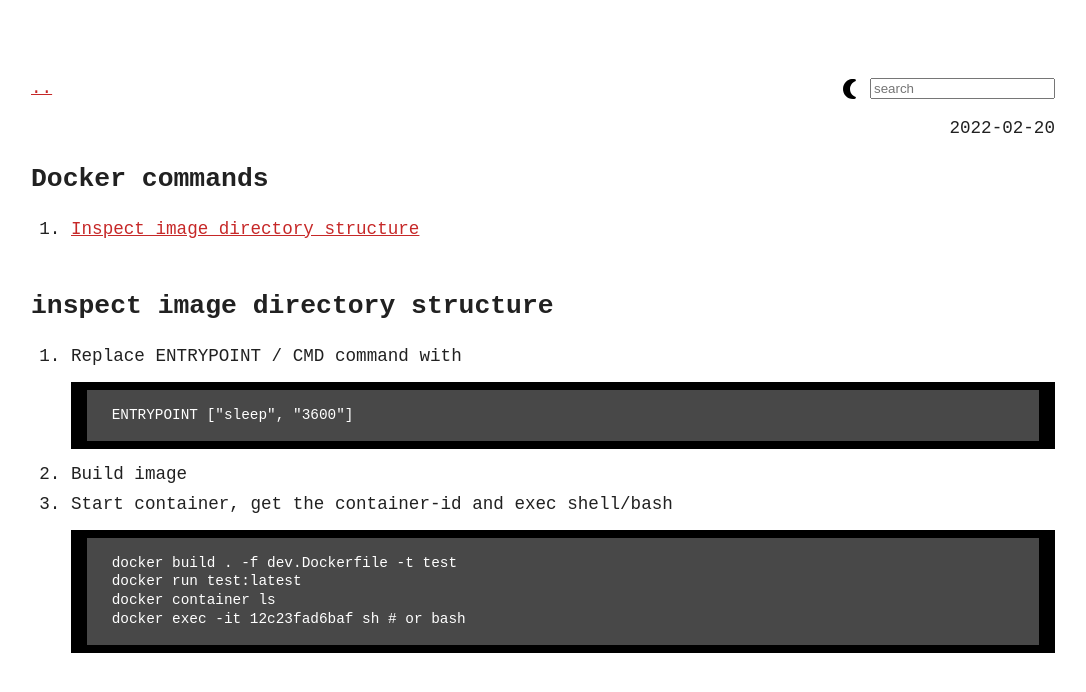
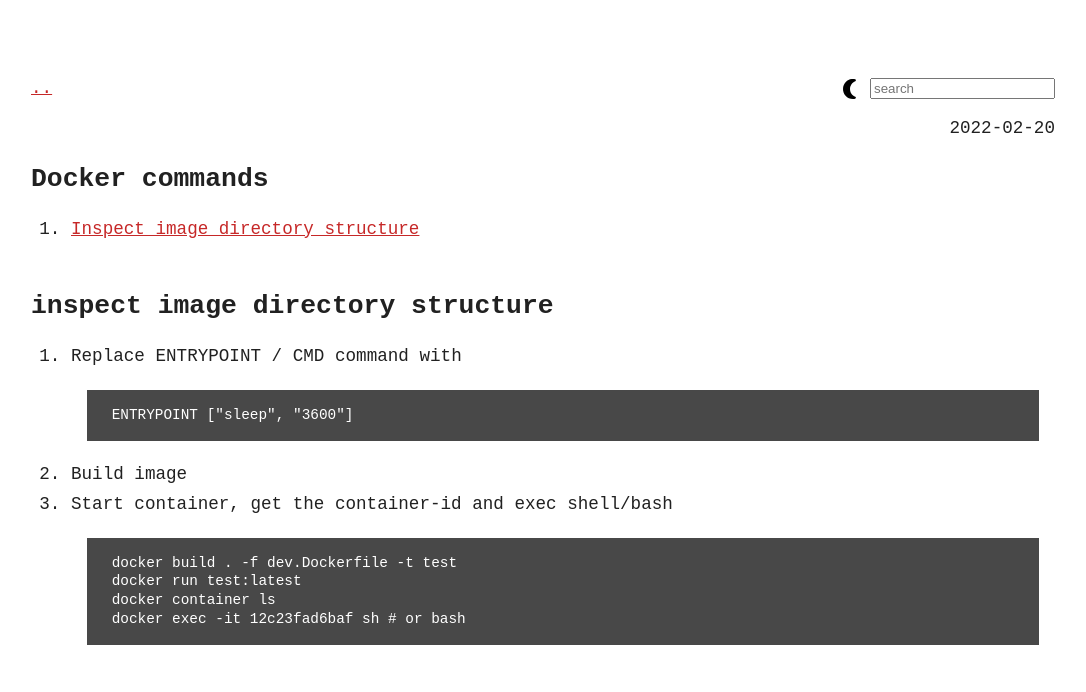
Before and after one commit to matseee/matseee.github.io, a Jekyll site: the page built from _posts/2022-02-20-docker-commands.md, in a window 1280 px wide. Shown: the top 692 px of the page, without its empty margins (97-1183 px from the left). Built offline with Jekyll 4.4.1, drawn with Linux system fonts in a browser that asks for light colours.

Commit message:
fix wrong background color

```diff
--- a/assets/css/monkai.css
+++ b/assets/css/monkai.css
@@ -1,71 +1,321 @@
 .highlight pre {
-    background-color: #000;
     font-size: 0.9rem;
     padding: 0.5rem 1rem;
     overflow-x: auto;
     white-space: pre-wrap;
- }
-.highlight .hll { background-color: #000; }
-.highlight .c { color: #75715e } /* Comment */
-.highlight .err { color: #960050; background-color: #1e0010 } /* Error */
-.highlight .k { color: #66d9ef } /* Keyword */
-.highlight .l { color: #ae81ff } /* Literal */
-.highlight .n { color: #f8f8f2 } /* Name */
-.highlight .o { color: #f92672 } /* Operator */
-.highlight .p { color: #f8f8f2 } /* Punctuation */
-.highlight .cm { color: #75715e } /* Comment.Multiline */
-.highlight .cp { color: #75715e } /* Comment.Preproc */
-.highlight .c1 { color: #75715e } /* Comment.Single */
-.highlight .cs { color: #75715e } /* Comment.Special */
-.highlight .ge { font-style: italic } /* Generic.Emph */
-.highlight .gs { font-weight: bold } /* Generic.Strong */
-.highlight .kc { color: #66d9ef } /* Keyword.Constant */
-.highlight .kd { color: #66d9ef } /* Keyword.Declaration */
-.highlight .kn { color: #f92672 } /* Keyword.Namespace */
-.highlight .kp { color: #66d9ef } /* Keyword.Pseudo */
-.highlight .kr { color: #66d9ef } /* Keyword.Reserved */
-.highlight .kt { color: #66d9ef } /* Keyword.Type */
-.highlight .ld { color: #e6db74 } /* Literal.Date */
-.highlight .m { color: #ae81ff } /* Literal.Number */
-.highlight .s { color: #e6db74 } /* Literal.String */
-.highlight .na { color: #a6e22e } /* Name.Attribute */
-.highlight .nb { color: #f8f8f2 } /* Name.Builtin */
-.highlight .nc { color: #a6e22e } /* Name.Class */
-.highlight .no { color: #66d9ef } /* Name.Constant */
-.highlight .nd { color: #a6e22e } /* Name.Decorator */
-.highlight .ni { color: #f8f8f2 } /* Name.Entity */
-.highlight .ne { color: #a6e22e } /* Name.Exception */
-.highlight .nf { color: #a6e22e } /* Name.Function */
-.highlight .nl { color: #f8f8f2 } /* Name.Label */
-.highlight .nn { color: #f8f8f2 } /* Name.Namespace */
-.highlight .nx { color: #a6e22e } /* Name.Other */
-.highlight .py { color: #f8f8f2 } /* Name.Property */
-.highlight .nt { color: #f92672 } /* Name.Tag */
-.highlight .nv { color: #f8f8f2 } /* Name.Variable */
-.highlight .ow { color: #f92672 } /* Operator.Word */
-.highlight .w { color: #f8f8f2 } /* Text.Whitespace */
-.highlight .mf { color: #ae81ff } /* Literal.Number.Float */
-.highlight .mh { color: #ae81ff } /* Literal.Number.Hex */
-.highlight .mi { color: #ae81ff } /* Literal.Number.Integer */
-.highlight .mo { color: #ae81ff } /* Literal.Number.Oct */
-.highlight .sb { color: #e6db74 } /* Literal.String.Backtick */
-.highlight .sc { color: #e6db74 } /* Literal.String.Char */
-.highlight .sd { color: #e6db74 } /* Literal.String.Doc */
-.highlight .s2 { color: #e6db74 } /* Literal.String.Double */
-.highlight .se { color: #ae81ff } /* Literal.String.Escape */
-.highlight .sh { color: #e6db74 } /* Literal.String.Heredoc */
-.highlight .si { color: #e6db74 } /* Literal.String.Interpol */
-.highlight .sx { color: #e6db74 } /* Literal.String.Other */
-.highlight .sr { color: #e6db74 } /* Literal.String.Regex */
-.highlight .s1 { color: #e6db74 } /* Literal.String.Single */
-.highlight .ss { color: #e6db74 } /* Literal.String.Symbol */
-.highlight .bp { color: #f8f8f2 } /* Name.Builtin.Pseudo */
-.highlight .vc { color: #f8f8f2 } /* Name.Variable.Class */
-.highlight .vg { color: #f8f8f2 } /* Name.Variable.Global */
-.highlight .vi { color: #f8f8f2 } /* Name.Variable.Instance */
-.highlight .il { color: #ae81ff } /* Literal.Number.Integer.Long */
+}
 
-.highlight .gh { } /* Generic Heading & Diff Header */
-.highlight .gu { color: #75715e; } /* Generic.Subheading & Diff Unified/Comment? */
-.highlight .gd { color: #f92672; } /* Generic.Deleted & Diff Deleted */
-.highlight .gi { color: #a6e22e; } /* Generic.Inserted & Diff Inserted */
+.highlight .hll {
+    background-color: #000;
+}
+
+.highlight .c {
+    color: #75715e
+}
+
+/* Comment */
+.highlight .err {
+    color: #960050;
+    background-color: #1e0010
+}
+
+/* Error */
+.highlight .k {
+    color: #66d9ef
+}
+
+/* Keyword */
+.highlight .l {
+    color: #ae81ff
+}
+
+/* Literal */
+.highlight .n {
+    color: #f8f8f2
+}
+
+/* Name */
+.highlight .o {
+    color: #f92672
+}
+
+/* Operator */
+.highlight .p {
+    color: #f8f8f2
+}
+
+/* Punctuation */
+.highlight .cm {
+    color: #75715e
+}
+
+/* Comment.Multiline */
+.highlight .cp {
+    color: #75715e
+}
+
+/* Comment.Preproc */
+.highlight .c1 {
+    color: #75715e
+}
+
+/* Comment.Single */
+.highlight .cs {
+    color: #75715e
+}
+
+/* Comment.Special */
+.highlight .ge {
+    font-style: italic
+}
+
+/* Generic.Emph */
+.highlight .gs {
+    font-weight: bold
+}
+
+/* Generic.Strong */
+.highlight .kc {
+    color: #66d9ef
+}
+
+/* Keyword.Constant */
+.highlight .kd {
+    color: #66d9ef
+}
+
+/* Keyword.Declaration */
+.highlight .kn {
+    color: #f92672
+}
+
+/* Keyword.Namespace */
+.highlight .kp {
+    color: #66d9ef
+}
+
+/* Keyword.Pseudo */
+.highlight .kr {
+    color: #66d9ef
+}
+
+/* Keyword.Reserved */
+.highlight .kt {
+    color: #66d9ef
+}
+
+/* Keyword.Type */
+.highlight .ld {
+    color: #e6db74
+}
+
+/* Literal.Date */
+.highlight .m {
+    color: #ae81ff
+}
+
+/* Literal.Number */
+.highlight .s {
+    color: #e6db74
+}
+
+/* Literal.String */
+.highlight .na {
+    color: #a6e22e
+}
+
+/* Name.Attribute */
+.highlight .nb {
+    color: #f8f8f2
+}
+
+/* Name.Builtin */
+.highlight .nc {
+    color: #a6e22e
+}
+
+/* Name.Class */
+.highlight .no {
+    color: #66d9ef
+}
+
+/* Name.Constant */
+.highlight .nd {
+    color: #a6e22e
+}
+
+/* Name.Decorator */
+.highlight .ni {
+    color: #f8f8f2
+}
+
+/* Name.Entity */
+.highlight .ne {
+    color: #a6e22e
+}
+
+/* Name.Exception */
+.highlight .nf {
+    color: #a6e22e
+}
+
+/* Name.Function */
+.highlight .nl {
+    color: #f8f8f2
+}
+
+/* Name.Label */
+.highlight .nn {
+    color: #f8f8f2
+}
+
+/* Name.Namespace */
+.highlight .nx {
+    color: #a6e22e
+}
+
+/* Name.Other */
+.highlight .py {
+    color: #f8f8f2
+}
+
+/* Name.Property */
+.highlight .nt {
+    color: #f92672
+}
+
+/* Name.Tag */
+.highlight .nv {
+    color: #f8f8f2
+}
+
+/* Name.Variable */
+.highlight .ow {
+    color: #f92672
+}
+
+/* Operator.Word */
+.highlight .w {
+    color: #f8f8f2
+}
+
+/* Text.Whitespace */
+.highlight .mf {
+    color: #ae81ff
+}
+
+/* Literal.Number.Float */
+.highlight .mh {
+    color: #ae81ff
+}
+
+/* Literal.Number.Hex */
+.highlight .mi {
+    color: #ae81ff
+}
+
+/* Literal.Number.Integer */
+.highlight .mo {
+    color: #ae81ff
+}
+
+/* Literal.Number.Oct */
+.highlight .sb {
+    color: #e6db74
+}
+
+/* Literal.String.Backtick */
+.highlight .sc {
+    color: #e6db74
+}
+
+/* Literal.String.Char */
+.highlight .sd {
+    color: #e6db74
+}
+
+/* Literal.String.Doc */
+.highlight .s2 {
+    color: #e6db74
+}
+
+/* Literal.String.Double */
+.highlight .se {
+    color: #ae81ff
+}
+
+/* Literal.String.Escape */
+.highlight .sh {
+    color: #e6db74
+}
+
+/* Literal.String.Heredoc */
+.highlight .si {
+    color: #e6db74
+}
+
+/* Literal.String.Interpol */
+.highlight .sx {
+    color: #e6db74
+}
+
+/* Literal.String.Other */
+.highlight .sr {
+    color: #e6db74
+}
+
+/* Literal.String.Regex */
+.highlight .s1 {
+    color: #e6db74
+}
+
+/* Literal.String.Single */
+.highlight .ss {
+    color: #e6db74
+}
+
+/* Literal.String.Symbol */
+.highlight .bp {
+    color: #f8f8f2
+}
+
+/* Name.Builtin.Pseudo */
+.highlight .vc {
+    color: #f8f8f2
+}
+
+/* Name.Variable.Class */
+.highlight .vg {
+    color: #f8f8f2
+}
+
+/* Name.Variable.Global */
+.highlight .vi {
+    color: #f8f8f2
+}
+
+/* Name.Variable.Instance */
+.highlight .il {
+    color: #ae81ff
+}
+
+/* Literal.Number.Integer.Long */
+
+.highlight .gh {}
+
+/* Generic Heading & Diff Header */
+.highlight .gu {
+    color: #75715e;
+}
+
+/* Generic.Subheading & Diff Unified/Comment? */
+.highlight .gd {
+    color: #f92672;
+}
+
+/* Generic.Deleted & Diff Deleted */
+.highlight .gi {
+    color: #a6e22e;
+}
+
+/* Generic.Inserted & Diff Inserted */
```
